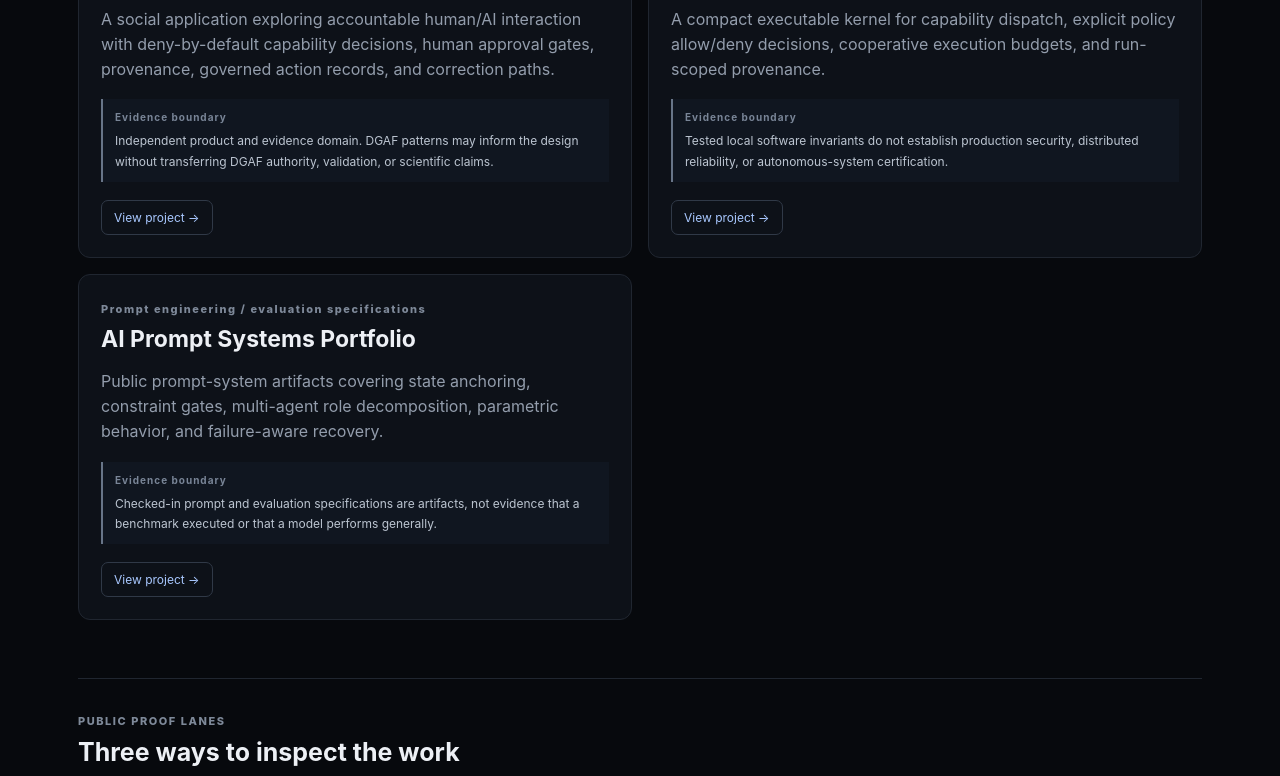
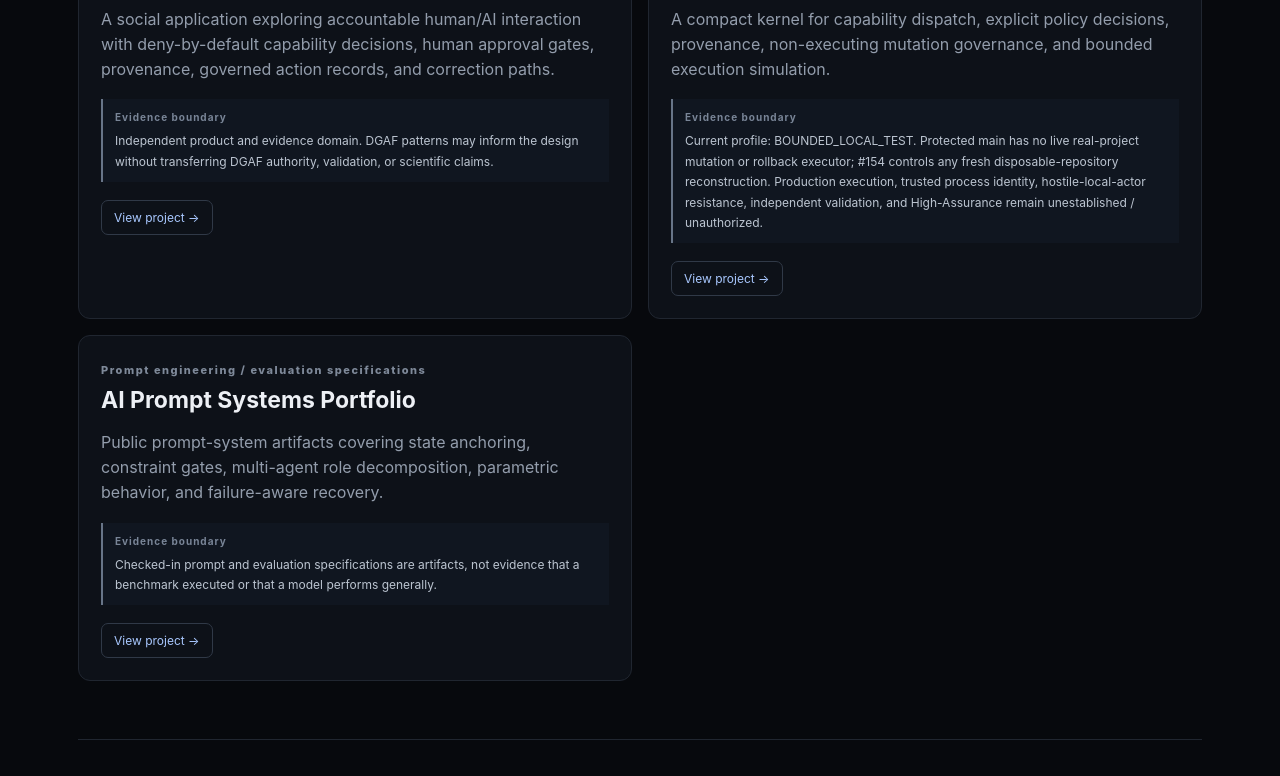
Before and after one commit to ndrorchestration/ndrorchestration, a Next.js app in the folder dashboard/: page / in a window 1280 px wide. Shown: the part 1180-1956 px from the top of the page. Built offline with nearby package versions, Linux system fonts and the light colour scheme.

Commit message:
docs: align portfolio ACP boundary

```diff
--- a/dashboard/pages/index.tsx
+++ b/dashboard/pages/index.tsx
@@ -26,8 +26,8 @@ const systems = [
   {
     name: 'Agent Control Plane',
     type: 'Control-plane primitives',
-    description: 'A compact executable kernel for capability dispatch, explicit policy allow/deny decisions, cooperative execution budgets, and run-scoped provenance.',
-    boundary: 'Tested local software invariants do not establish production security, distributed reliability, or autonomous-system certification.',
+    description: 'A compact kernel for capability dispatch, explicit policy decisions, provenance, non-executing mutation governance, and bounded execution simulation.',
+    boundary: 'Current profile: BOUNDED_LOCAL_TEST. Protected main has no live real-project mutation or rollback executor; #154 controls any fresh disposable-repository reconstruction. Production execution, trusted process identity, hostile-local-actor resistance, independent validation, and High-Assurance remain unestablished / unauthorized.',
     href: 'https://github.com/ndrorchestration/agent-control-plane',
   },
   {
```
